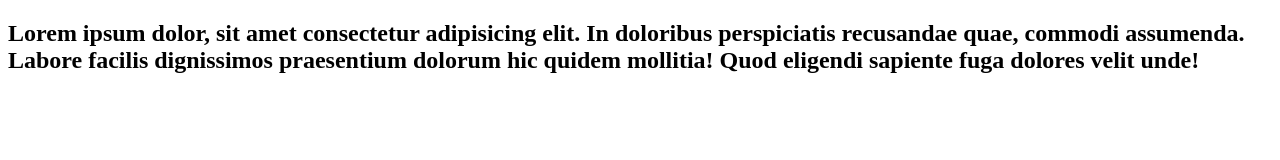
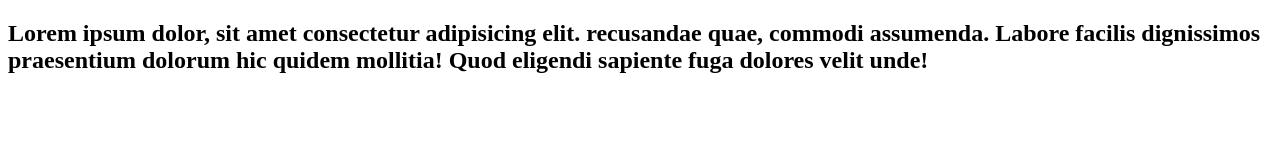
Before and after one commit to imran23105/Branch, a plain HTML site: page pages/index.html in a window 1280 px wide. Drawn offline with Linux system fonts and the light colour scheme; files that its build step writes are made by us from their sources.

Commit message:
changes done

```diff
--- a/pages/index.html
+++ b/pages/index.html
@@ -4,8 +4,9 @@
     <meta charset="UTF-8">
     <meta name="viewport" content="width=device-width, initial-scale=1.0">
     <title>Document</title>
+    <link rel="stylesheet" href="style.css">
 </head>
 <body>
-    <h2>Lorem ipsum dolor, sit amet consectetur adipisicing elit. In doloribus perspiciatis recusandae quae, commodi assumenda. Labore facilis dignissimos praesentium dolorum hic quidem mollitia! Quod eligendi sapiente fuga dolores velit unde!</h2>
+    <h2>Lorem ipsum dolor, sit amet consectetur adipisicing elit.  recusandae quae, commodi assumenda. Labore facilis dignissimos praesentium dolorum hic quidem mollitia! Quod eligendi sapiente fuga dolores velit unde!</h2>
 </body>
 </html>
```
